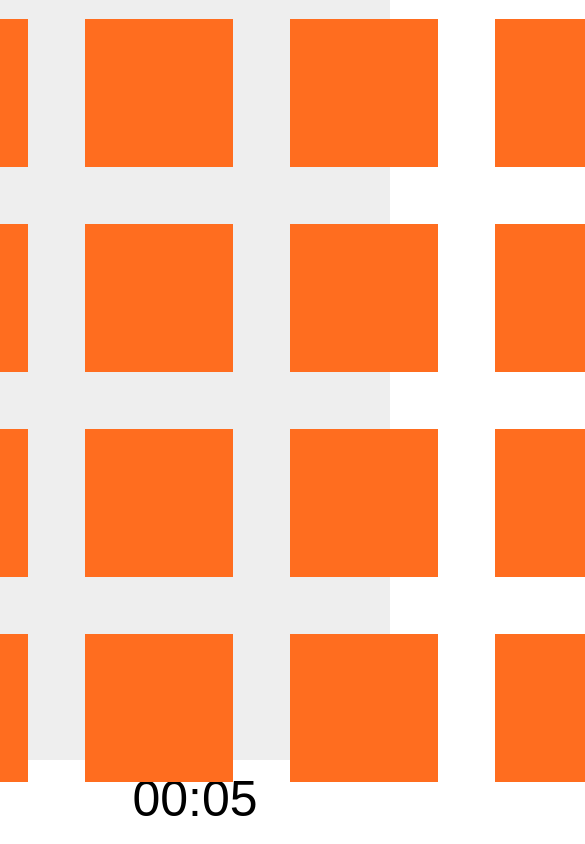
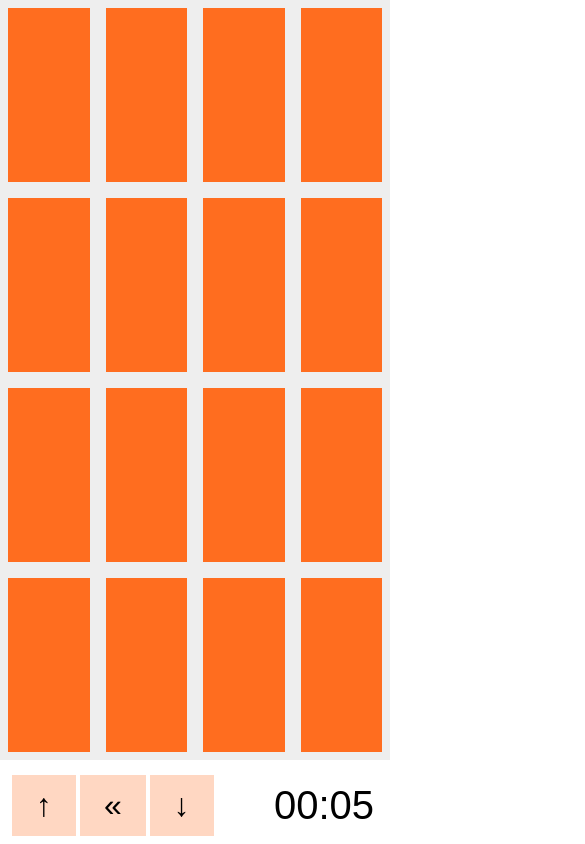
Before and after one commit to asucho3/memoria, a website: page index.html in a window 390 px wide. Shown: the top 844 px of the page, 585 px wide, since content can reach past the window. Drawn offline with Linux system fonts and the light colour scheme.

Commit message:
responsive design for phones (< 544px)

```diff
--- a/style.css
+++ b/style.css
@@ -159,3 +159,51 @@ main {
 .timer {
   font-size: 5rem;
 }
+
+/***************************************************************/
+/* Media queries for < 544px (phones) */
+/***************************************************************/
+
+@media (max-width: 34em) {
+  html {
+    font-size: 50%;
+  }
+  body {
+    height: 100vh;
+    position: relative;
+  }
+  main {
+    grid-template-columns: 1fr;
+    height: 90%;
+  }
+  .options {
+    position: absolute;
+    flex-direction: row;
+    left: 1.5rem;
+    bottom: 1rem;
+    font-size: 4rem;
+    gap: 0.5rem;
+  }
+  .options div {
+    padding: 1.5rem 3rem;
+  }
+  .game {
+    width: 100%;
+    height: 100%;
+    padding: 1rem;
+  }
+  .cell {
+    width: 100%;
+    height: 100%;
+  }
+  .footer {
+    margin-top: 0;
+  }
+  .timer {
+    position: absolute;
+    right: 2rem;
+    bottom: 2rem;
+    text-align: end;
+    font-size: 5rem;
+  }
+}
```
